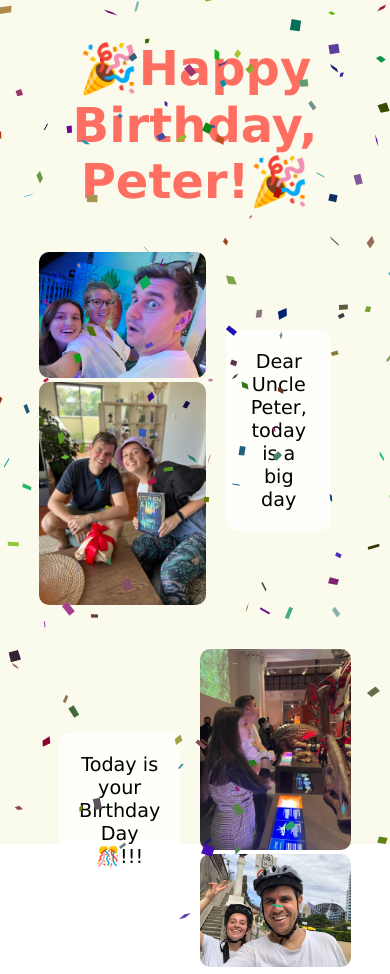
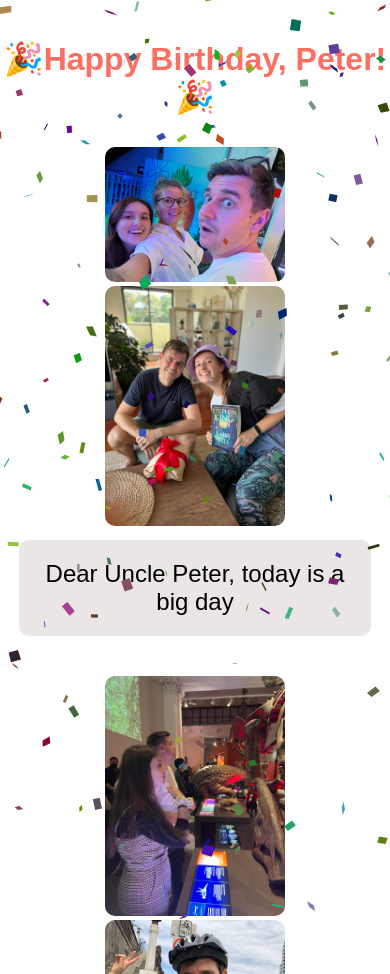
Before and after one commit to TanaNazarevych/birthday-message, a plain HTML site: page index.html in a window 390 px wide. Shown: the top 974 px of the page. Drawn offline with Linux system fonts and the light colour scheme.

Commit message:
updated css

```diff
--- a/styles.css
+++ b/styles.css
@@ -1,3 +1,4 @@
+/* General styles */
 body {
   text-align: center;
   font-family: Arial, sans-serif;
@@ -19,21 +20,15 @@ body {
   height: 100%;
   top: 0;
   left: 0;
-  background-color: beige;
+  background: url('') center / cover repeat;
   opacity: 0.5;
   z-index: -1;
-}
-
-p{
-  font-family:Verdana, Geneva, Tahoma, sans-serif;
-  font-size: 18px;
 }
 
 h1 {
   margin-top: 40px;
   color: #ff6f61;
-  font-size: 48px;
-  font-family:Verdana, Geneva, Tahoma, sans-serif;
+  font-size: 3rem;
 }
 
 #photo-gallery {
@@ -50,8 +45,8 @@ h1 {
   width: 80%;
   max-width: 800px;
   margin: 10px 0;
-  opacity: 1; /* Set to 1 to ensure visibility */
-  transform: translateY(0); /* No translation needed initially */
+  opacity: 1;
+  transform: translateY(0);
   transition: transform 0.5s ease-out, opacity 0.5s ease-out;
 }
 
@@ -71,14 +66,14 @@ h1 {
 }
 
 .photos img:hover {
-  transform: scale(1.2); /* Zoom in on hover */
+  transform: scale(1.2);
 }
 
 .photo-text-section p {
   width: 45%;
   padding: 20px;
-  font-size: 1.2rem;
-  background-color: rgba(255, 255, 255, 0.7);
+  font-size: 1.5rem;
+  background-color: rgb(235, 230, 230);
   border-radius: 10px;
   margin: 0 20px;
 }
@@ -101,7 +96,36 @@ h1 {
 #present-message p {
   font-size: 24px;
   color: #4a4a4a;
-  margin: 20px;
-  padding: 40px;
-  background-color: white;
+  margin-top: 20px;
 }
+
+
+/* Media Query for Smaller Screens */
+@media (max-width: 768px) {
+  #photo-gallery {
+    gap: 10px;
+  }
+
+  .photo-text-section {
+    flex-direction: column;
+    align-items: center;
+  }
+
+  .photo-text-section p {
+    width: 100%;
+    margin: 10px 0;
+  }
+
+  h1 {
+    font-size: 2rem;
+  }
+
+  #present-button {
+    font-size: 20px;
+    padding: 15px;
+  }
+
+  #present-message p {
+    font-size: 20px;
+  }
+}
```
Also changed, not shown: 2 other files.
